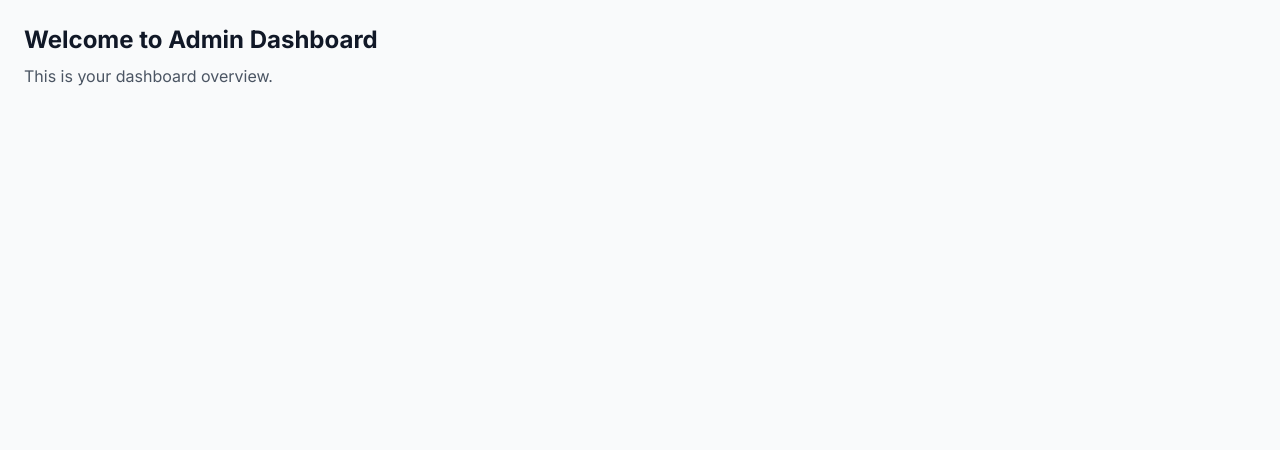
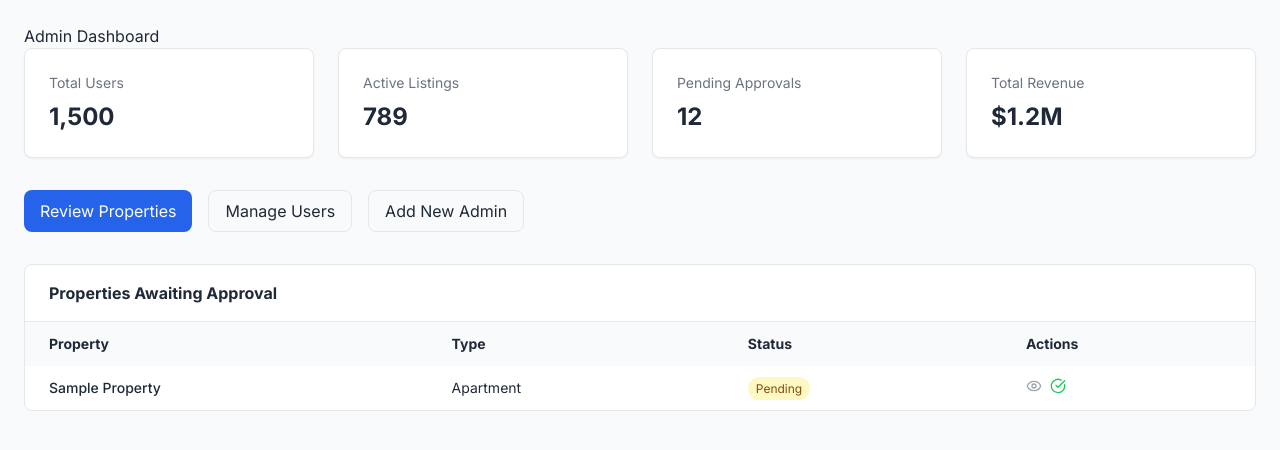
Before and after one commit to mr-prasai2004/aayushprasai-gharbazar, a React (Vite) app in the folder Frontend/: page /dashboard/admin in a window 1280 px wide. Shown: the top 450 px of the page. Built offline with nearby package versions, Linux system fonts and the light colour scheme.

Commit message:
Add Simple UI of Admin Dashboard

```diff
--- a/Frontend/src/pages/dashboard/admin/AdminDashboard.tsx
+++ b/Frontend/src/pages/dashboard/admin/AdminDashboard.tsx
@@ -1,14 +1,78 @@
 import React from 'react';
+import { Eye, CheckCircle } from 'lucide-react';
+
 export const AdminDashboard: React.FC = () => {
-     return (
+    return (
 
-            <div className="p-6">
-                <h1 className="text-2xl font-bold text-gray-900">
-                    Welcome to Admin Dashboard
-                </h1>
-                <p className="text-gray-600 mt-2">
-                    This is your dashboard overview.
-                </p>
+        <div className="p-6">
+            <h1>Admin Dashboard</h1>
+            {/* Stats Row */}
+            <div className="grid grid-cols-1 md:grid-cols-2 lg:grid-cols-4 gap-6 mb-8">
+                {[
+                    { label: 'Total Users', val: '1,500' },
+                    { label: 'Active Listings', val: '789' },
+                    { label: 'Pending Approvals', val: '12' },
+                    { label: 'Total Revenue', val: '$1.2M' }
+                ].map((stat, i) => (
+                    <div key={i} className="bg-white p-6 rounded-lg border shadow-sm">
+                        <p className="text-sm text-gray-500">{stat.label}</p>
+                        <h3 className="text-2xl font-bold mt-2 text-gray-800">
+                            {stat.val}
+                        </h3>
+                    </div>
+                ))}
             </div>
+
+            {/* Action Buttons */}
+            <div className="flex flex-wrap gap-4 mb-8">
+                <button className="bg-blue-600 text-white px-4 py-2 rounded-lg">
+                    Review Properties
+                </button>
+                <button className="border px-4 py-2 rounded-lg">
+                    Manage Users
+                </button>
+                <button className="border px-4 py-2 rounded-lg">
+                    Add New Admin
+                </button>
+            </div>
+
+            {/* Table */}
+            <div className="bg-white rounded-lg border overflow-hidden">
+                <div className="px-6 py-4 border-b">
+                    <h3 className="font-bold text-gray-800">
+                        Properties Awaiting Approval
+                    </h3>
+                </div>
+
+                <table className="w-full text-sm">
+                    <thead className="bg-gray-50">
+                        <tr>
+                            <th className="px-6 py-3 text-left">Property</th>
+                            <th className="px-6 py-3 text-left">Type</th>
+                            <th className="px-6 py-3 text-left">Status</th>
+                            <th className="px-6 py-3 text-left">Actions</th>
+                        </tr>
+                    </thead>
+                    <tbody className="divide-y">
+                        <tr>
+                            <td className="px-6 py-3 font-medium">
+                                Sample Property
+                            </td>
+                            <td className="px-6 py-3">Apartment</td>
+                            <td className="px-6 py-3">
+                                <span className="px-2 py-1 bg-yellow-100 text-yellow-800 rounded-full text-xs">
+                                    Pending
+                                </span>
+                            </td>
+                            <td className="px-6 py-3 flex gap-2">
+                                <Eye className="h-4 w-4 text-gray-400" />
+                                <CheckCircle className="h-4 w-4 text-green-500" />
+                            </td>
+                        </tr>
+                    </tbody>
+                </table>
+            </div>
+
+        </div>
     );
 };
```
